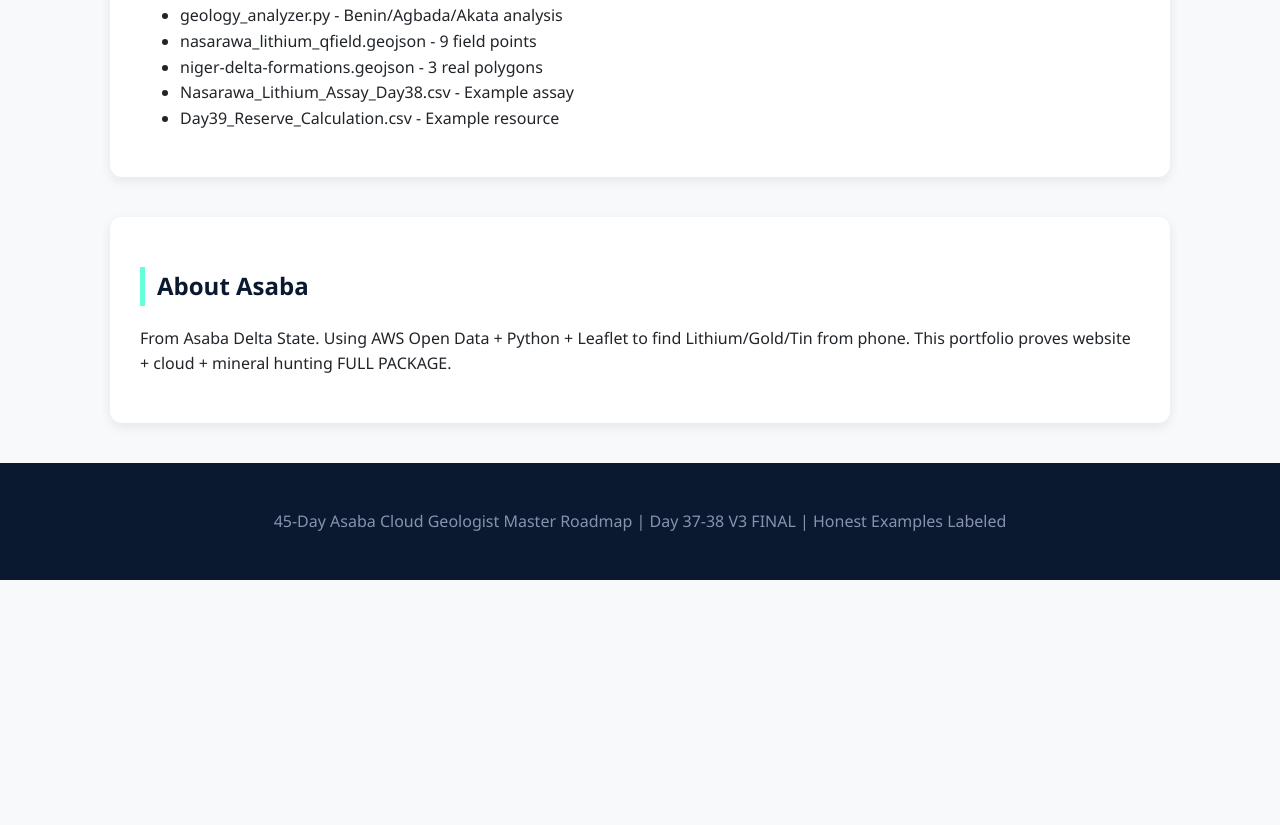
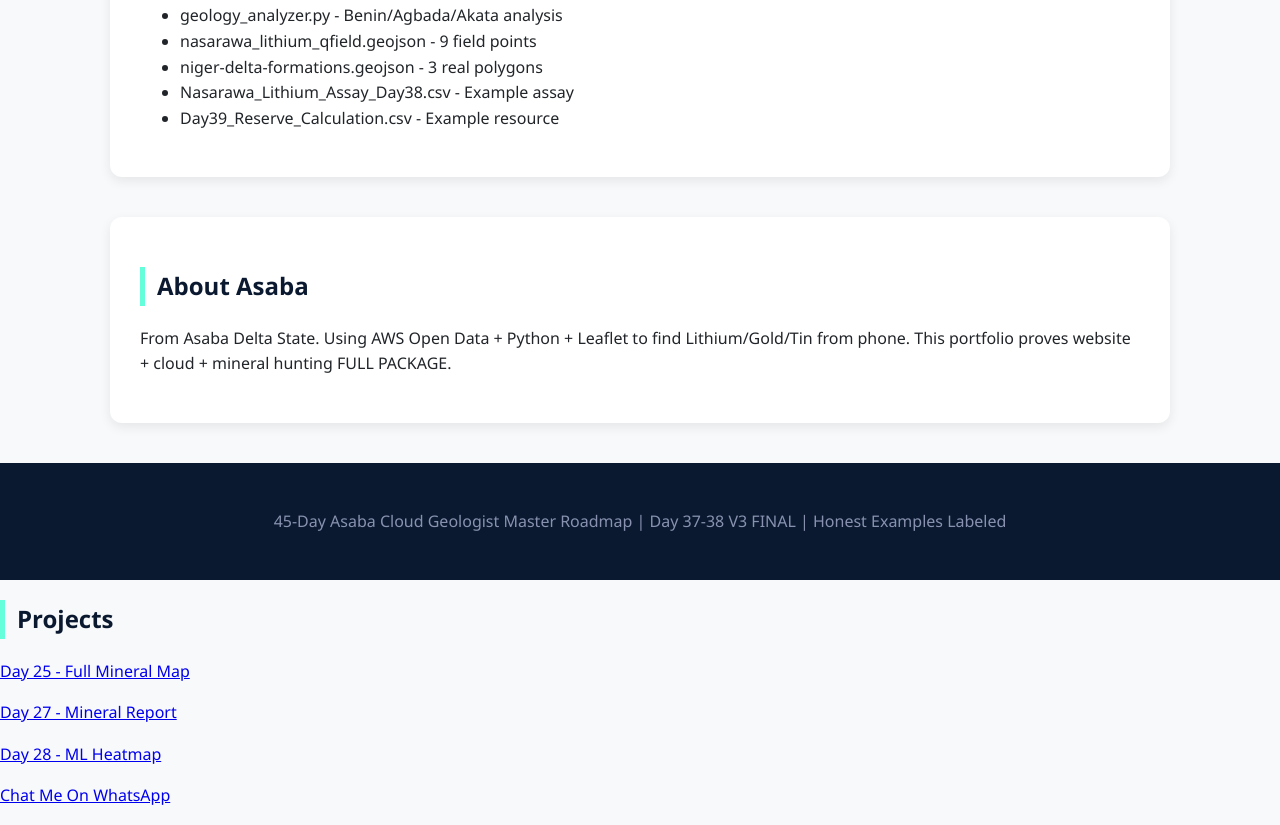
Before and after one commit to Benedict-geology-cloud/geology-cloud-portfolio, a plain HTML site: page index.html in a window 1280 px wide. Shown: the part 2178-3003 px from the top of the page. Before the commit the page ends 2758 px from the top, so only its background shows below. Drawn offline with Linux system fonts and the light colour scheme.

Commit message:
Update portfolio Day 9

```diff
--- a/index.html
+++ b/index.html
@@ -3,7 +3,7 @@
 <head>
 <meta charset="UTF-8">
 <meta name="viewport" content="width=device-width, initial-scale=1.0">
-<title>Benedict | Cloud Geologist</title>
+<title>Benedict Mefor | Geologist | Gold & Gemstone Dealer </title>
 <style>
  body{font-family:Segoe UI,Arial;margin:0;background:#f8f9fa;color:#212529;line-height:1.6}
  header{background:#0a192f;color:white;padding:60px 20px;text-align:center}
@@ -57,5 +57,11 @@
 <section id="about"><h2>About Asaba</h2><p>From Asaba Delta State. Using AWS Open Data + Python + Leaflet to find Lithium/Gold/Tin from phone. This portfolio proves website + cloud + mineral hunting FULL PACKAGE.</p></section>
 
 <footer style="background:#0a192f;color:#8892b0;text-align:center;padding:30px"><p>45-Day Asaba Cloud Geologist Master Roadmap | Day 37-38 V3 FINAL | Honest Examples Labeled</p></footer>
+<h2>Projects</h2>
+<p><a href="Day25_Full_Mineral_Map.html">Day 25 - Full Mineral Map</a></p>
+<p><a href="Day27_Mineral_Report.html">Day 27 - Mineral Report</a></p>
+<p><a href="Day28_ML_Heatmap.html">Day 28 - ML Heatmap</a></p>
+<p><a href="https://wa.me/2348066045110">Chat Me On WhatsApp</a></p>
+
 </body>
 </html>
```
